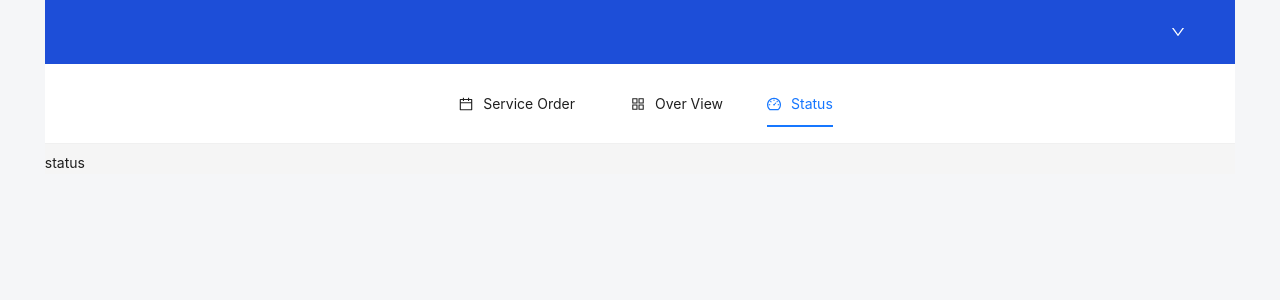
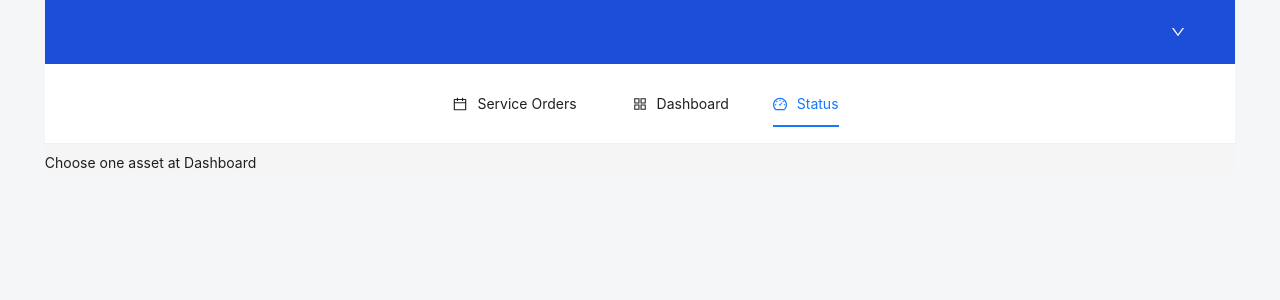
Before and after one commit to maracunha/industry-dashboard, a React (Vite) app: page / in a window 1280 px wide. Both pictures are taken after a click on the item "Status". Shown: the top 300 px of the page. Built offline with nearby package versions, Linux system fonts and the light colour scheme; no server answers.

Commit message:
chore: Structure all folders

```diff
--- a/src/pages/DashBoard/index.tsx
+++ b/src/pages/DashBoard/index.tsx
@@ -1,11 +1,12 @@
 import { Divider } from 'antd';
 import DetailCard from '../../components/DetailCard';
 import InfoCard from '../../components/InfoCard';
+import { useAssetsList } from '../../services/queries';
 
 function DashBoard() {
-// import { useAssetsList, useWorkordersList } from '../../services/queries';
-  // const [assets, status] = useAssetsList();
-  // const [works] = useWorkordersList();
+  const [assets, status] = useAssetsList();
+
+  console.log({ assets, status})
 
   return (
     <div>
--- a/src/pages/Main/helper.tsx
+++ b/src/pages/Main/helper.tsx
@@ -4,12 +4,12 @@ import type { MenuProps } from 'antd';
 
 export const items: MenuProps['items'] = [
   {
-    label: 'Service Order',
+    label: 'Service Orders',
     key: 'workorders',
     icon: <CalendarOutlined />,
   },
   {
-    label: 'Over View',
+    label: 'Dashboard',
     key: 'dashboard',
     icon: <AppstoreOutlined />,
   },
--- a/src/pages/Status/index.tsx
+++ b/src/pages/Status/index.tsx
@@ -1,5 +1,13 @@
+import { Asset } from '../../services/inderfaces';
+
 function Status() {
-  return <div>status</div>
+  const asset: Asset = null;
+
+  if (!asset) {
+    return <div>Choose one asset at Dashboard</div>;
+  }
+
+  return <div>status</div>;
 }
 
 export default Status;
--- a/src/pages/WorkOrders/index.tsx
+++ b/src/pages/WorkOrders/index.tsx
@@ -1,4 +1,9 @@
+import { useWorkordersList } from '../../services/queries';
+
 function WorkOrders() {
+  const [works, status] = useWorkordersList();
+  console.log({works, status })
+
   return <div>work orders</div>
 }
 
```
